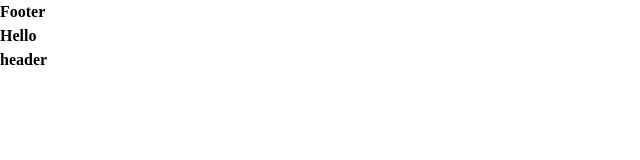
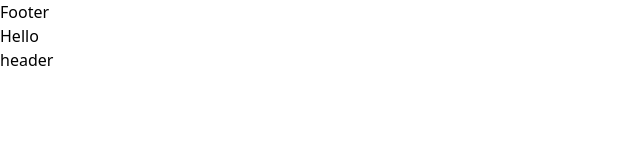
Before and after one commit to listifyboardd/Frontend, a Next.js app: page / in a window 1280 px wide. Shown: the top 160 px of the page, without its empty margins (0-640 px from the left). Built offline with nearby package versions, Linux system fonts and the light colour scheme.

Commit message:
add comments about usage

```diff
--- a/app/globals.css
+++ b/app/globals.css
@@ -5,7 +5,18 @@
 @import '../public/fonts/WorkSans/WorkSans.css';
 @import '../public/fonts/Kreadon/Kreadon.css';
 
-body {
+/*
+  Kreadon
+
   font-family: 'Kreadon';
-  font-weight: bold;
-}
+  font-weight: 300-700;
+
+*/
+
+/*
+  Work Sans
+
+  font-family: 'Work Sans';
+  font-weight: 400-600;
+
+*/
```
